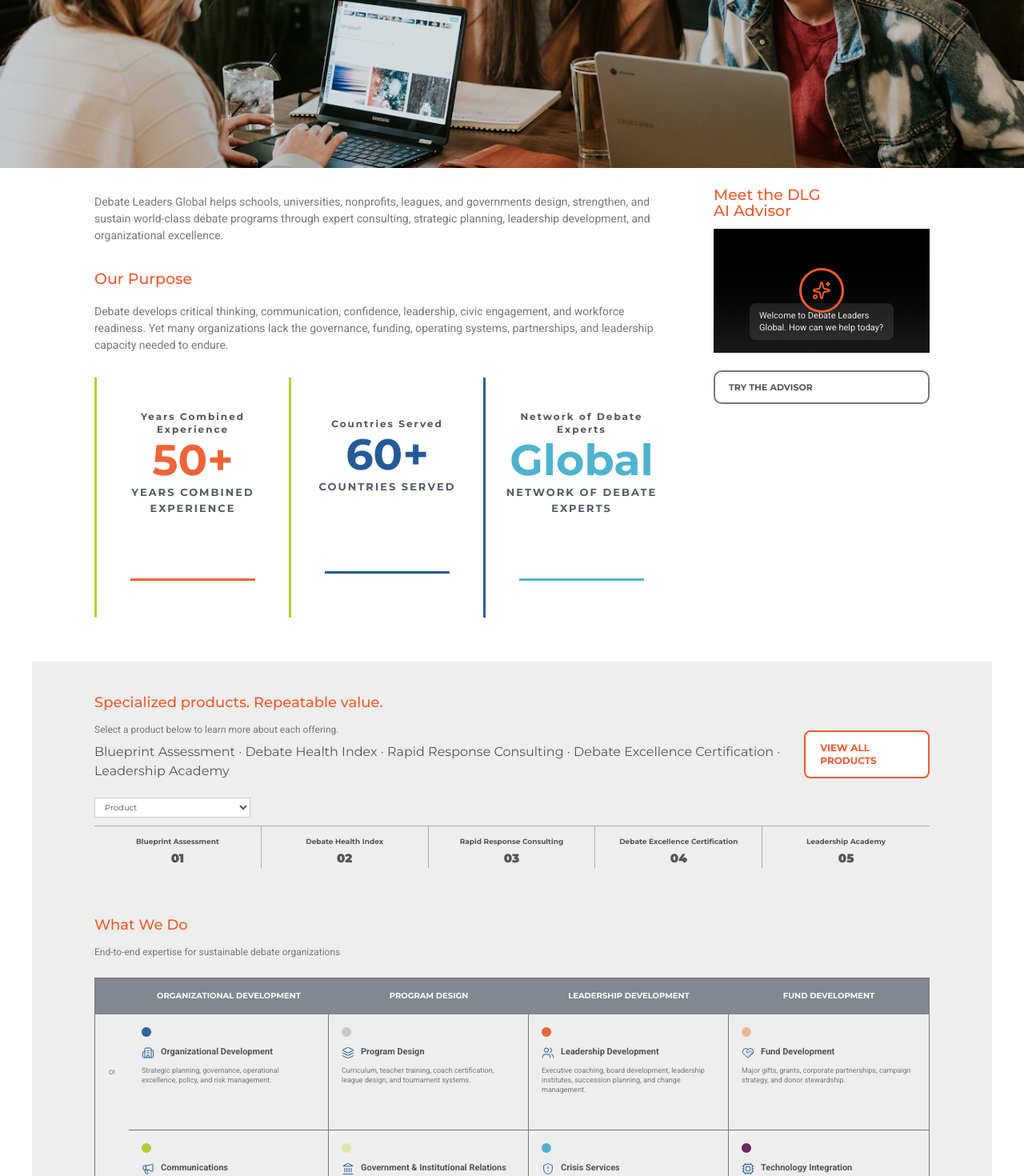
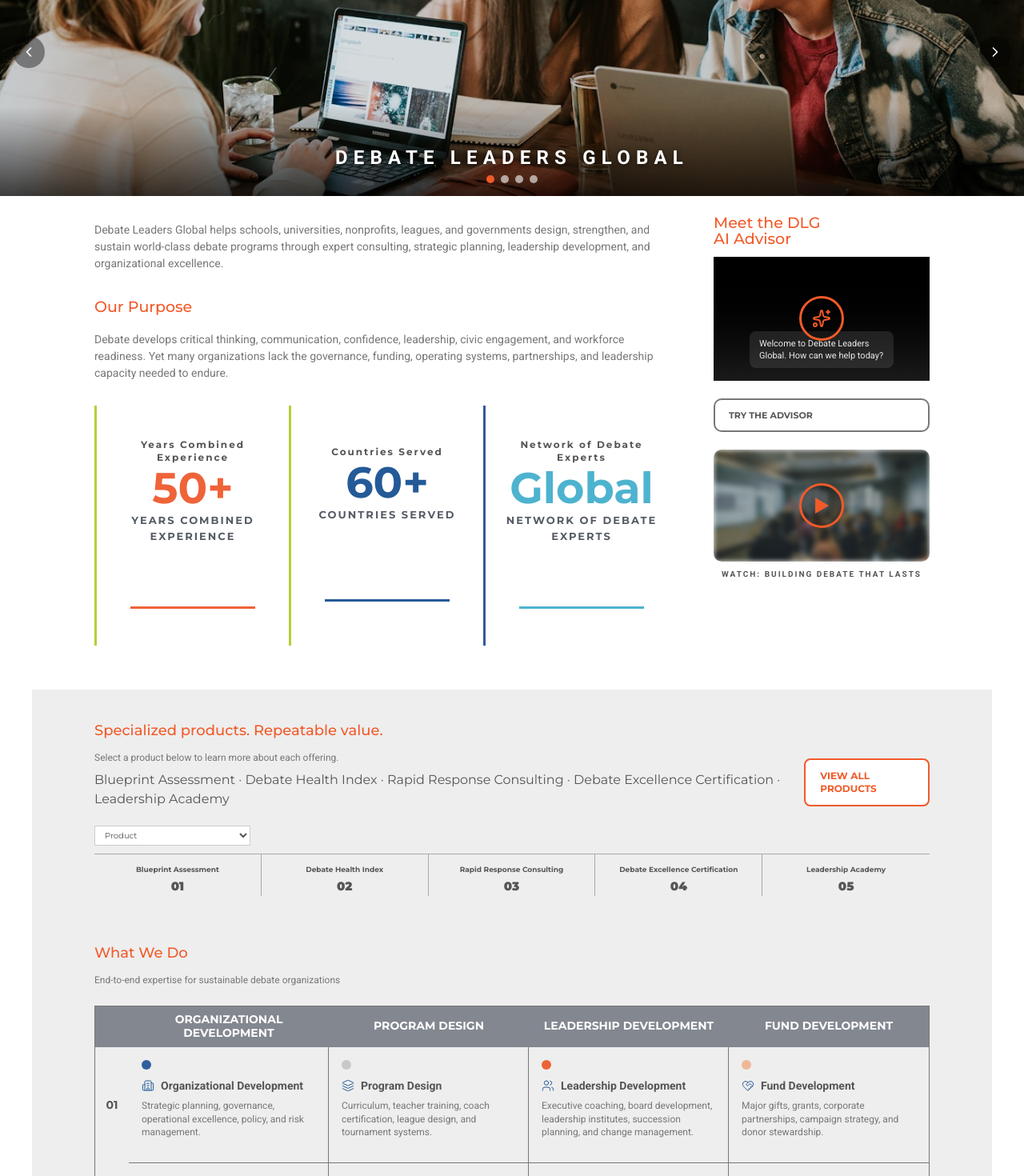
Before and after one commit to smit-taskvirtual/dlg-site, a React (Vite) app: page / in a window 1280 px wide. Shown: the part 280-1750 px from the top of the page at 80% size. Built offline with nearby package versions, Linux system fonts and the light colour scheme.

Commit message:
enhance CalendarSection and Hero components with improved styling and functionality; add video button to IntroGrid

```diff
--- a/src/components/CalendarSection.tsx
+++ b/src/components/CalendarSection.tsx
@@ -29,7 +29,7 @@
         {services.items.slice(0, 4).map((service) => (
           <div
             key={service.title}
-            className="flex min-h-[45px] items-center justify-center bg-hgray p-2 text-center text-[10px] font-bold leading-tight text-white"
+            className="flex min-h-[45px] items-center justify-center bg-hgray p-2 text-center text-sm font-bold leading-tight text-white"
           >
             {service.title.toUpperCase()}
           </div>
@@ -37,7 +37,7 @@
 
         {rows.map((row, rowIndex) => (
           <Fragment key={rowIndex}>
-            <div className="flex items-center justify-center bg-eventsbg px-1 py-2 text-[8px] text-label">
+            <div className="flex items-center justify-center bg-eventsbg px-1 py-2 text-sm font-bold text-label">
               {String(rowIndex * 4 + 1).padStart(2, '0')}
             </div>
             {row.map((service, i) => {
@@ -54,9 +54,9 @@
                   />
                   <div className="mb-2 flex items-start gap-2">
                     <ServiceIcon name={service.icon} className="h-4 w-4 shrink-0 text-impblue" />
-                    <p className="text-[11px] font-bold leading-tight text-label">{service.title}</p>
+                    <p className="text-sm font-bold leading-tight text-label">{service.title}</p>
                   </div>
-                  <p className="text-[9px] leading-snug text-graybody">{service.copy}</p>
+                  <p className="text-xs leading-snug text-graybody">{service.copy}</p>
                 </div>
               )
             })}
@@ -64,7 +64,7 @@
         ))}
       </div>
 
-      <div className="mt-[14px] flex flex-wrap gap-x-7 gap-y-4 bg-white p-[15px] text-[10px]">
+      <div className="mt-[14px] flex flex-wrap gap-x-7 gap-y-4 bg-white p-[15px] text-xs">
         {services.items.map((service, i) => (
           <div key={service.title} className="flex min-w-[130px] items-center gap-[7px]">
             <span
--- a/src/components/Hero.tsx
+++ b/src/components/Hero.tsx
@@ -1,19 +1,108 @@
+import { useEffect, useRef, useState } from 'react'
+import { AnimatePresence, motion, useReducedMotion } from 'framer-motion'
+import { ChevronLeft, ChevronRight } from 'lucide-react'
 import { images } from '../content'
 
 /**
  * Hero
  * ---------------------------------------------------------------------------
- * Simple full-width image band (325px) matching theme.html. No overlay, no
- * headline — the design relies on the single hero image.
+ * Full-width image slider. Crossfades between four site images every 6s with
+ * arrow controls and dot indicators; auto-advance is disabled for users who
+ * prefer reduced motion.
  */
+const slides = [
+  { src: images.hero, alt: 'Debate Leaders Global — students in debate action', title: 'Debate Leaders Global' },
+  { src: images.purpose, alt: 'Students studying together', title: 'Building Stronger Organizations' },
+  { src: images.classroom, alt: 'Students collaborating in a classroom', title: 'Transforming Student Futures' },
+  { src: images.meeting, alt: 'Educators in a strategy meeting', title: 'Sustainable Debate Programs' },
+]
+
+const INTERVAL = 6000
+
 export default function Hero() {
+  const [index, setIndex] = useState(0)
+  const reduce = useReducedMotion()
+  const timer = useRef<ReturnType<typeof setInterval> | null>(null)
+
+  useEffect(() => {
+    if (reduce) return
+    timer.current = setInterval(() => setIndex((i) => (i + 1) % slides.length), INTERVAL)
+    return () => {
+      if (timer.current) clearInterval(timer.current)
+    }
+  }, [reduce])
+
+  const go = (next: number) => {
+    setIndex(((next % slides.length) + slides.length) % slides.length)
+    if (!reduce && timer.current) {
+      clearInterval(timer.current)
+      timer.current = setInterval(() => setIndex((i) => (i + 1) % slides.length), INTERVAL)
+    }
+  }
+
   return (
-    <section>
-      <img
-        src={images.hero}
-        alt="Debate Leaders Global — students in debate action"
-        className="block h-[325px] w-full object-cover"
-      />
+    <section className="relative" aria-label="Featured images">
+      <div className="relative h-[260px] w-full overflow-hidden sm:h-[300px] lg:h-[360px]">
+        <AnimatePresence initial={false}>
+          <motion.img
+            key={index}
+            src={slides[index].src}
+            alt={slides[index].alt}
+            initial={{ opacity: 0 }}
+            animate={{ opacity: 1 }}
+            exit={{ opacity: 0 }}
+            transition={{ duration: 0.8, ease: 'easeInOut' }}
+            className="absolute inset-0 h-full w-full object-cover"
+          />
+        </AnimatePresence>
+
+        <AnimatePresence initial={false}>
+          <motion.div
+            key={`title-${index}`}
+            initial={{ opacity: 0, y: 12 }}
+            animate={{ opacity: 1, y: 0 }}
+            exit={{ opacity: 0, y: -12 }}
+            transition={{ duration: 0.6, ease: 'easeOut', delay: 0.25 }}
+            className="absolute inset-x-0 bottom-0 flex items-center justify-center bg-gradient-to-t from-black/70 to-transparent pb-8 pt-12"
+          >
+            <p className="text-lg font-bold uppercase tracking-[0.3em] text-white [text-shadow:0_1px_6px_rgba(0,0,0,0.6)] sm:text-xl lg:text-2xl">
+              {slides[index].title}
+            </p>
+          </motion.div>
+        </AnimatePresence>
+
+        <button
+          type="button"
+          onClick={() => go(index - 1)}
+          aria-label="Previous image"
+          className="absolute left-4 top-1/2 grid h-10 w-10 -translate-y-1/2 place-items-center rounded-full bg-black/40 text-white transition-colors hover:bg-do"
+        >
+          <ChevronLeft className="h-5 w-5" aria-hidden="true" />
+        </button>
+        <button
+          type="button"
+          onClick={() => go(index + 1)}
+          aria-label="Next image"
+          className="absolute right-4 top-1/2 grid h-10 w-10 -translate-y-1/2 place-items-center rounded-full bg-black/40 text-white transition-colors hover:bg-do"
+        >
+          <ChevronRight className="h-5 w-5" aria-hidden="true" />
+        </button>
+
+        <div className="absolute bottom-4 left-1/2 flex -translate-x-1/2 gap-2">
+          {slides.map((slide, i) => (
+            <button
+              key={slide.src}
+              type="button"
+              onClick={() => go(i)}
+              aria-label={`Go to image ${i + 1}`}
+              aria-current={i === index}
+              className={`h-2.5 w-2.5 rounded-full transition-colors ${
+                i === index ? 'bg-do' : 'bg-white/60 hover:bg-white'
+              }`}
+            />
+          ))}
+        </div>
+      </div>
     </section>
   )
 }
--- a/src/components/IntroGrid.tsx
+++ b/src/components/IntroGrid.tsx
@@ -1,5 +1,5 @@
 import { Sparkles } from 'lucide-react'
-import { hero, purpose, aiAdvisor } from '../content'
+import { hero, purpose, aiAdvisor, images } from '../content'
 
 /**
  * IntroGrid
@@ -74,6 +74,24 @@
           >
             TRY THE ADVISOR
           </a>
+
+          <div className="relative mt-[22px] overflow-hidden rounded-[10px]">
+            <img
+              src={images.campus}
+              alt="Debate Leaders Global in action"
+              className="block h-[140px] w-full object-cover blur-[3px] brightness-[0.75]"
+            />
+            <button
+              type="button"
+              aria-label="Play video"
+              className="absolute left-1/2 top-1/2 flex h-14 w-14 -translate-x-1/2 -translate-y-1/2 items-center justify-center rounded-full border-[3px] border-do bg-black/35 text-[22px] text-do transition-colors hover:bg-do hover:text-white"
+            >
+              ▶
+            </button>
+          </div>
+          <p className="mt-2 text-center text-[10px] font-bold uppercase tracking-[0.2em] text-label">
+            Watch: Building debate that lasts
+          </p>
         </aside>
       </div>
     </section>
```
